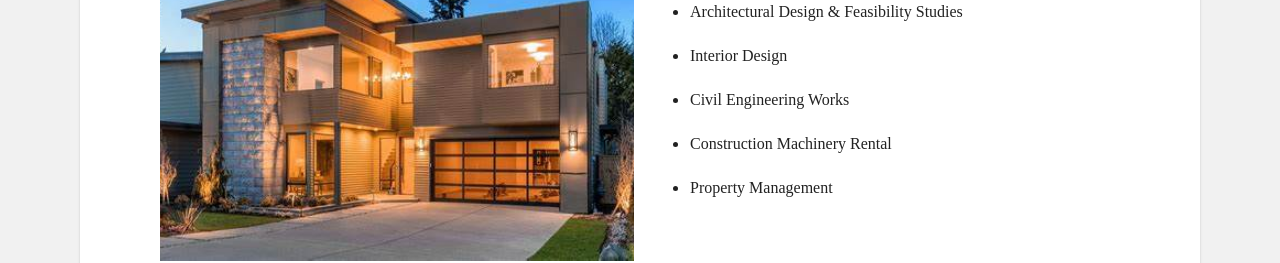
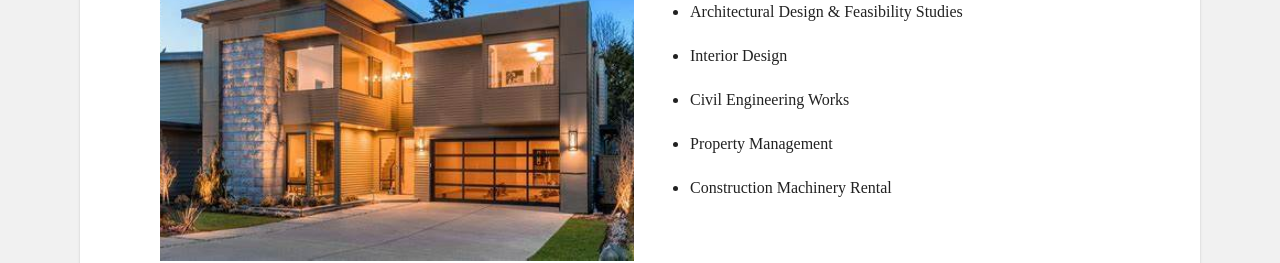
Before and after one commit to Regis-Ntwari/ngoga-website, a React (Create React App) app: page / in a window 1280 px wide. Shown: the part 1100-1363 px from the top of the page. Built offline with nearby package versions, Linux system fonts and the light colour scheme.

Commit message:
fix words

```diff
--- a/src/what_we_offer/WhatWeOffer.js
+++ b/src/what_we_offer/WhatWeOffer.js
@@ -78,7 +78,7 @@ export const WhatWeOffer = () => {
               fontFamily="Poppins"
               marginBottom={3}
             >
-              Construction Machinery Rental
+              Property Management
             </Typography>
           </li>
           <li>
@@ -88,7 +88,7 @@ export const WhatWeOffer = () => {
               fontFamily="Poppins"
               marginBottom={3}
             >
-              Property Management
+              Construction Machinery Rental
             </Typography>
           </li>
         </ul>
```
